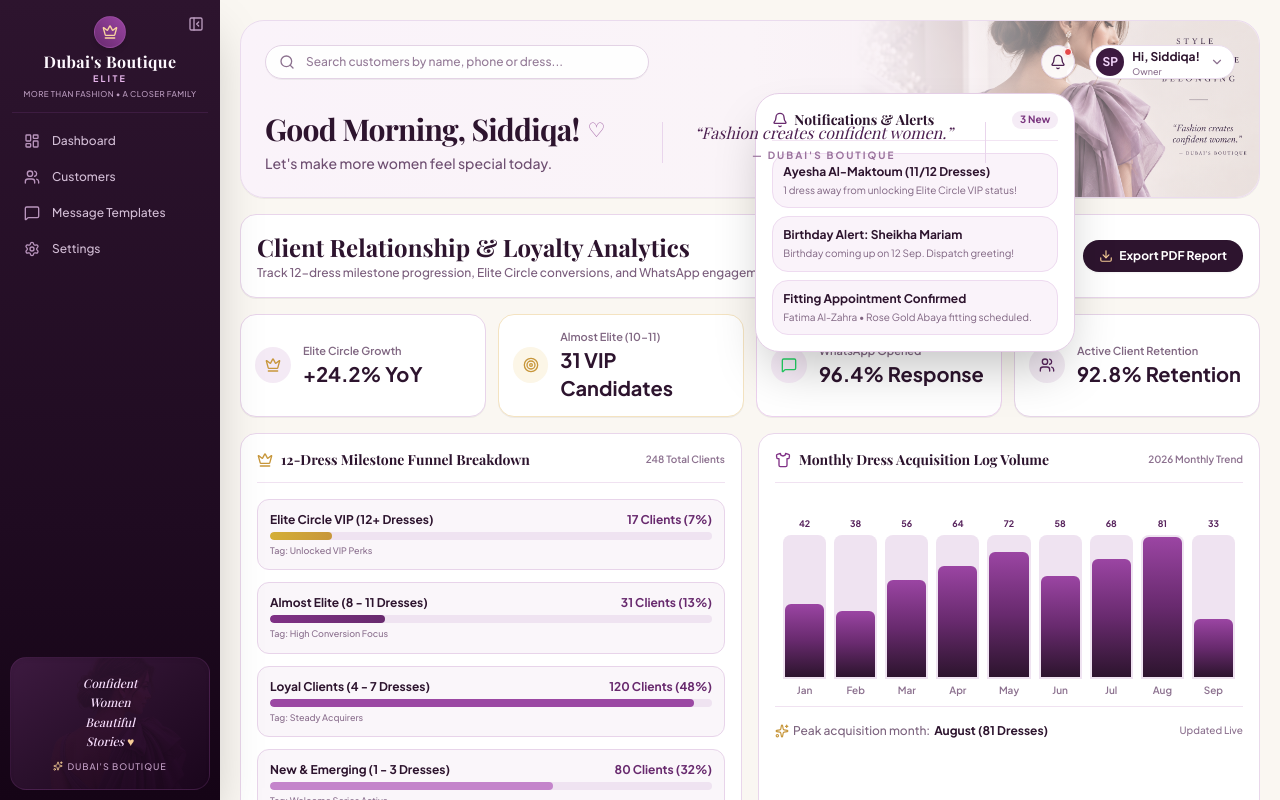
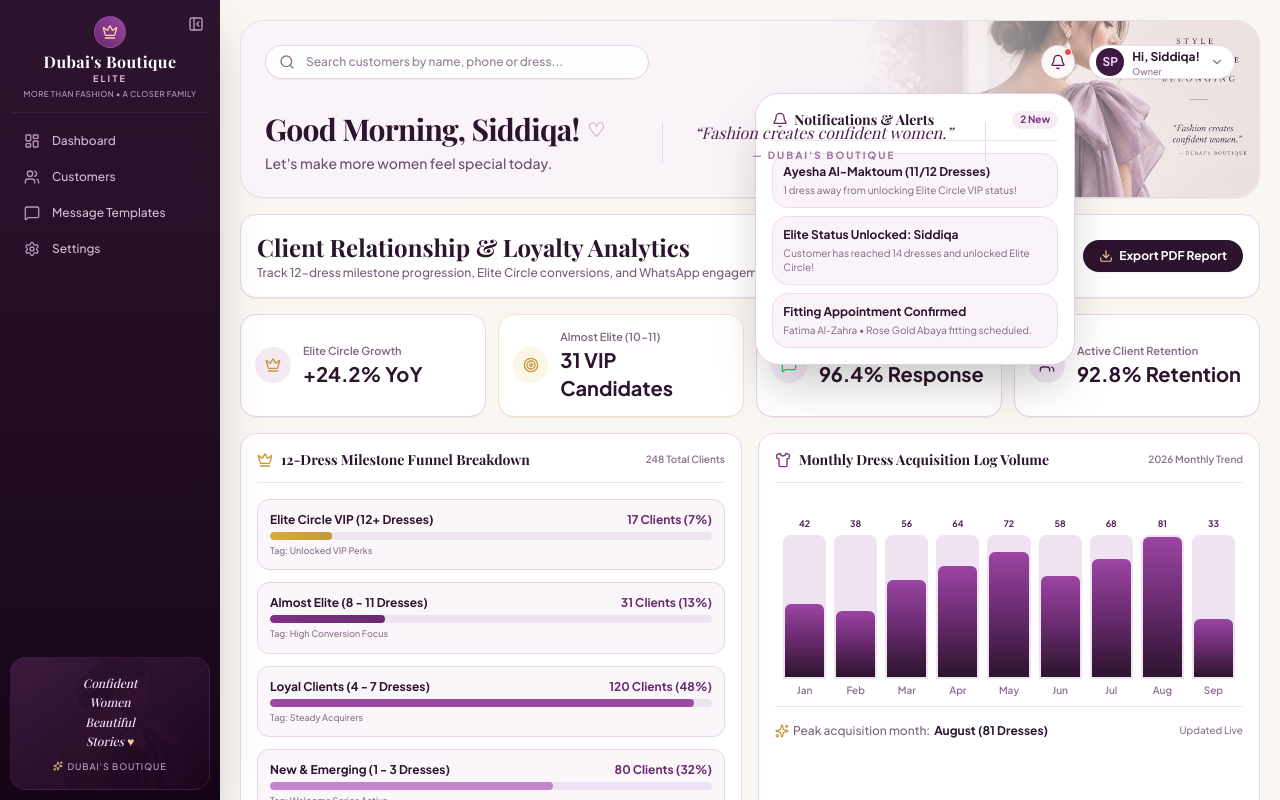
Before and after one commit to sadekap9/db_elite, a Next.js app: page /reports in a window 1280 px wide. Both pictures are taken after a click on the button 1058 px from the left and 62 px from the top of the page. Shown: the top 800 px of the page. Built offline with nearby package versions, Linux system fonts and the light colour scheme; a web font is replaced by a local one.

Commit message:
Remove happy birthday notifications, messages, and customer section

```diff
--- a/app/customers/page.tsx
+++ b/app/customers/page.tsx
@@ -325,8 +325,6 @@ export default function CustomersPage() {
         ? c.tier === "Elite Circle"
         : selectedCategory === "Almost Elite"
         ? c.tier === "Almost Elite"
-        : selectedCategory === "Birthdays"
-        ? c.birthday.includes("Sep")
         : selectedCategory === "Inactive"
         ? c.category === "Inactive"
         : true;
@@ -405,7 +403,7 @@ export default function CustomersPage() {
               <h3 className="font-serif text-base font-bold text-[#2D142E] mr-2">
                 Client Roster ({filteredCustomers.length})
               </h3>
-              {["All", "Elite Circle", "Almost Elite", "Birthdays", "Inactive"].map((cat) => (
+              {["All", "Elite Circle", "Almost Elite", "Inactive"].map((cat) => (
                 <button
                   key={cat}
                   onClick={() => setSelectedCategory(cat)}
@@ -658,12 +656,6 @@ export default function CustomersPage() {
                         <span className="flex items-center gap-1.5">
                           <Mail className="w-3.5 h-3.5 text-[#86378D]" />
                           {activeCustomerDrawer.email}
-                        </span>
-                      )}
-                      {activeCustomerDrawer.birthday && (
-                        <span className="flex items-center gap-1.5">
-                          <Calendar className="w-3.5 h-3.5 text-[#86378D]" />
-                          Birthday: {activeCustomerDrawer.birthday}
                         </span>
                       )}
                     </div>
--- a/components/CustomersFocusTable.tsx
+++ b/components/CustomersFocusTable.tsx
@@ -14,7 +14,7 @@ export interface CustomerData {
   lastPurchase?: string;
   statusText?: string;
   statusBadge?: string;
-  category?: "Almost Elite" | "Birthdays" | "Inactive" | "Recently Added" | string;
+  category?: "Almost Elite" | "Inactive" | "Recently Added" | string;
 }
 
 interface CustomersFocusTableProps {
--- a/components/Header.tsx
+++ b/components/Header.tsx
@@ -185,7 +185,7 @@ export default function Header({ onSearchChange, onToggleSidebar }: HeaderProps)
                       <span>Notifications & Alerts</span>
                     </span>
                     <span className="px-2 py-0.5 rounded-full bg-[#F5ECF6] text-[#79347E] text-[10px] font-bold">
-                      3 New
+                      2 New
                     </span>
                   </div>
 
@@ -201,10 +201,10 @@ export default function Header({ onSearchChange, onToggleSidebar }: HeaderProps)
 
                     <div className="p-2.5 rounded-2xl bg-[#FAF3FA] border border-[#EEDBF0] space-y-1">
                       <span className="font-bold text-[#2D142E] block">
-                        Birthday Alert: Sheikha Mariam
+                        Elite Status Unlocked: Siddiqa
                       </span>
                       <span className="text-[10px] text-[#7E6380] block">
-                        Birthday coming up on 12 Sep. Dispatch greeting!
+                        Customer has reached 14 dresses and unlocked Elite Circle!
                       </span>
                     </div>
 
```
Also changed, not shown: 1 other file (tests, documents, lock files or other folders).
